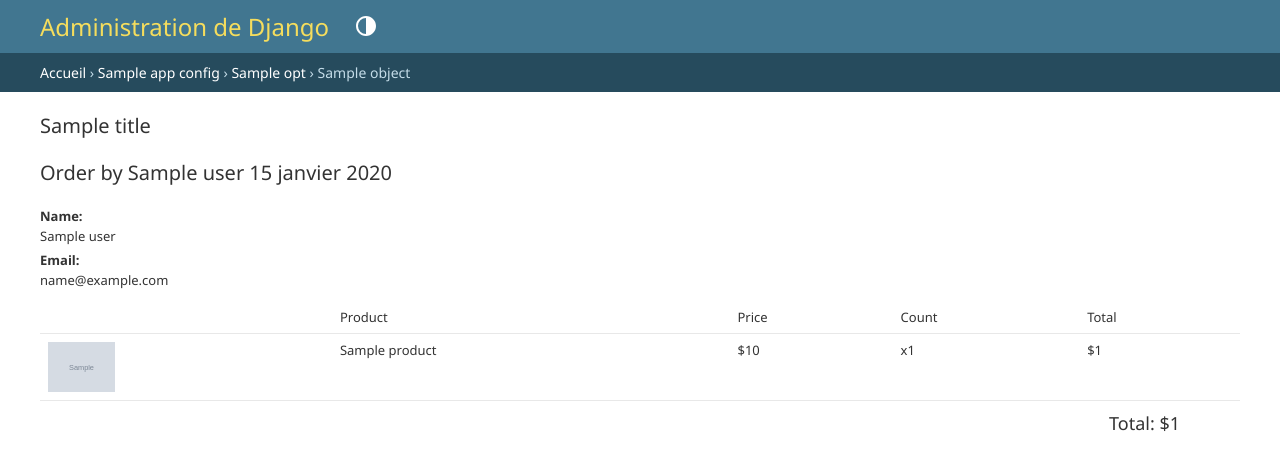
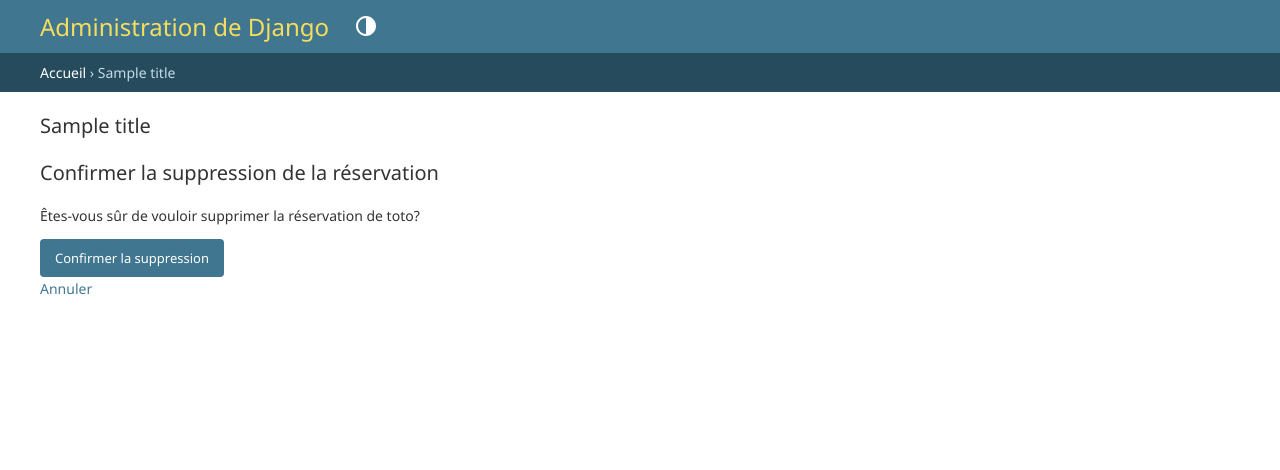
Before and after one commit to Lilian-Noacco/SAE-R4.DevCloud.10, a Django app: template sae410/compagnie/templates/admin/annuler_reserv.html in a window 1280 px wide. Shown: the top 470 px of the page. Run offline with Django 5.2, Linux system fonts and the light colour scheme; data comes from the database, SQL or seed files in the repository; the template is opened without the code that fills it: values that come from a table or form of the project are taken from there, most other values are stand-ins (such as "Sample title", 1, 10 or a date in 2020); grey boxes marked "Sample" are stand-in pictures.

```diff
--- a/sae410/compagnie/templates/admin/annuler_reserv.html
+++ b/sae410/compagnie/templates/admin/annuler_reserv.html
@@ -1,53 +1,9 @@
-{% extends 'admin/base_site.html' %}
-{% load i18n admin_urls %}
-
-
-{% block breadcrumbs %}
-    <div class="breadcrumbs">
-        <a href="{% url 'admin:index' %}">{% translate 'Home' %}</a>
-        &rsaquo; <a href="{% url 'admin:app_list' app_label=opts.app_label %}">{{ opts.app_config.verbose_name }}</a>
-        &rsaquo; <a href="{% url opts|admin_urlname:'changelist' %}">{{ opts.verbose_name_plural|capfirst }}</a>
-        &rsaquo; {{ object }}
-    </div>
+{% extends "admin/base_site.html" %}
+{% block content %}
+  <h1>Confirmer la suppression de la réservation</h1>
+  <p>Êtes-vous sûr de vouloir supprimer la réservation de {{ reservation.reservation_nom }}?</p>
+  <form method="post">{% csrf_token %}
+    <input type="submit" value="Confirmer la suppression">
+  </form>
+  <a href="/admin/yourapp/reservation/">Annuler</a>
 {% endblock %}
-
-
-{% block content %}
-
-    <h1>Order by {{ object.user }} {{ object.created.date }}</h1>
-
-    <dl>
-        <dt>Name:</dt>
-        <dd>{{ object.user.get_full_name }}</dd>
-        <dt>Email:</dt>
-        <dd>{{ object.user.email }}</dd>
-    </dl>
-
-    <table style="width: 100%; margin-bottom: 10px;">
-        <thead>
-        <tr>
-            <td></td>
-            <td>Product</td>
-            <td>Price</td>
-            <td>Count</td>
-            <td>Total</td>
-        </tr>
-        </thead>
-        <tbody>
-        {% for item in object.orderitem_set.all %}
-            <tr>
-                <td><img src="{{ item.product.image.url }}" height="50"></td>
-                <td>{{ item.product.title }}</td>
-                <td>${{ item.product.price }}</td>
-                <td>x{{ item.count }}</td>
-                <td>${{ item.total_amount }}</td>
-            </tr>
-        {% endfor %}
-        </tbody>
-    </table>
-
-    <p style="font-size: 18px;text-align: end;padding-right: 60px;">
-        Total: ${{ object.total_amount }}
-    </p>
-
-{% endblock %}
--- a/sae410/compagnie/urls.py
+++ b/sae410/compagnie/urls.py
@@ -1,7 +1,8 @@
 from django.urls import path
-from .views import vol_list, vol_detail, reservation_detail, reservation_list, achat_list, achat_detail, register, login, test_token
+from .views import vol_list, vol_detail, reservation_detail, reservation_list, achat_list, achat_detail, register, login, test_token, delete_reservation
 
 urlpatterns = [
+path('admin/compagnie/reservation/delete/<int:reservation_id>/', delete_reservation, name='delete_reservation'),
     path('api/vols/', vol_list),
     path ('api/vol/<int:pk>/', vol_detail),
     path ('api/reservation/', reservation_list),
```
Also changed, not shown: sae410/compagnie/admin.py (+7 -1 lines), sae410/compagnie/views.py (+9 -1 lines).
